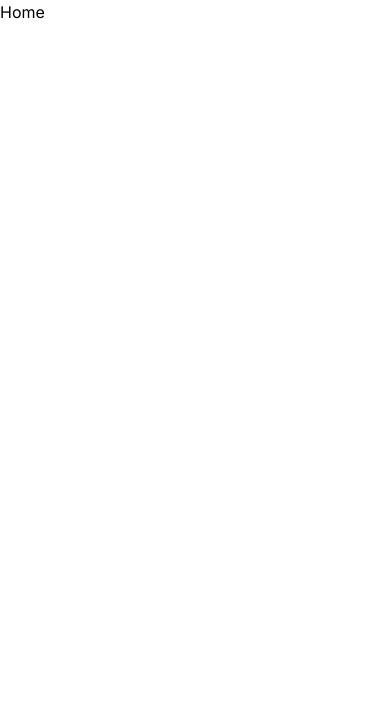
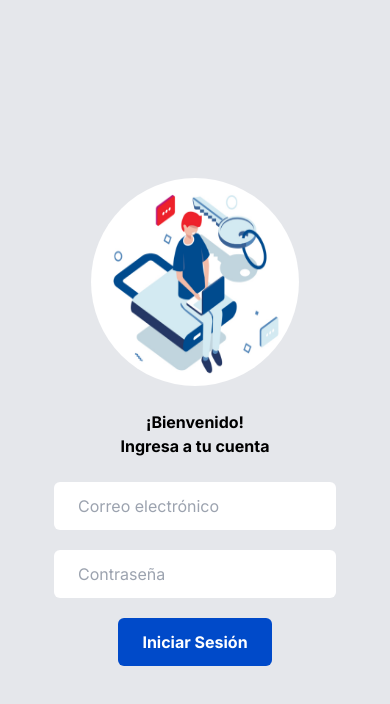
Before and after one commit to brunochan2001/Challenge, a Next.js app: page / in a window 390 px wide. Shown: the top 704 px of the page. Built offline with nearby package versions, Linux system fonts and the light colour scheme.

Commit message:
[i-3] Agrege rutas y paginas para home y login

```diff
--- /dev/null
+++ b/src/app/home/layout.tsx
@@ -0,0 +1,18 @@
+import { Layout } from '@/components/layout/Layout';
+import type { Metadata } from 'next';
+import { Inter } from 'next/font/google';
+
+const inter = Inter({ subsets: ['latin'] });
+
+export const metadata: Metadata = {
+  title: 'Home',
+  description: 'Home'
+};
+
+export default function RootLayout({
+  children
+}: Readonly<{
+  children: React.ReactNode;
+}>) {
+  return <Layout>{children}</Layout>;
+}
--- /dev/null
+++ b/src/app/home/page.tsx
@@ -0,0 +1,3 @@
+export default function Home() {
+  return <div>Home</div>;
+}
--- a/src/app/page.tsx
+++ b/src/app/page.tsx
@@ -1,5 +1,28 @@
 import Image from 'next/image';
+import LoginPortada from '@/assets/images/login.png';
+import { FormLogin } from '@/container/formLogin/FormLogin';
 
 export default function Home() {
-  return <div>Home</div>;
+  return (
+    <div className="flex h-screen">
+      <div className="hidden bg-white lg:flex items-center justify-center flex-1">
+        <Image alt="login-portada" src={LoginPortada} priority />
+      </div>
+      <div className="flex flex-col justify-center items-center flex-1 bg-gray-200">
+        <div className="flex flex-col gap-6 lg:gap-10 lg:w-[500px]">
+          <Image
+            alt="login-portada"
+            src={LoginPortada}
+            priority
+            className="w-52 h-52 rounded-full lg:hidden mx-auto"
+          />
+          <p className="font-bold text-center lg:text-2xl">
+            ¡Bienvenido! <br />
+            Ingresa a tu cuenta
+          </p>
+          <FormLogin />
+        </div>
+      </div>
+    </div>
+  );
 }
--- /dev/null
+++ b/src/components/layout/Header.tsx
@@ -0,0 +1,5 @@
+import React from 'react';
+
+export const Header = () => {
+  return <div>Header</div>;
+};
--- /dev/null
+++ b/src/components/layout/Layout.tsx
@@ -0,0 +1,17 @@
+import React from 'react';
+import { Header } from './Header';
+import { Sidebar } from './Sidebar';
+
+interface ILayout {
+  children: React.ReactNode;
+}
+
+export const Layout: React.FC<ILayout> = ({ children }) => {
+  return (
+    <div>
+      <Header />
+      <Sidebar />
+      {children}
+    </div>
+  );
+};
--- /dev/null
+++ b/src/components/layout/Sidebar.tsx
@@ -0,0 +1,5 @@
+import React from 'react';
+
+export const Sidebar = () => {
+  return <div>Sidebar</div>;
+};
--- /dev/null
+++ b/src/container/formLogin/FormLogin.tsx
@@ -0,0 +1,68 @@
+'use client';
+import React from 'react';
+import { useFormik } from 'formik';
+import * as Yup from 'yup';
+
+interface ILogin {
+  email: string;
+  password: string;
+}
+
+const LoginSchema = Yup.object().shape({
+  email: Yup.string().email('¡Correo inválido!').required('¡Campo requerido!'),
+  password: Yup.string()
+    .min(2, '¡Muy corto!')
+    .max(50, 'Muy largo!')
+    .required('¡Campo requerido!')
+});
+
+export const FormLogin = () => {
+  const loginFormik = useFormik<ILogin>({
+    initialValues: { email: '', password: '' },
+    validationSchema: LoginSchema,
+    onSubmit: (values: ILogin) => {
+      console.log(values);
+    }
+  });
+
+  return (
+    <form onSubmit={loginFormik.handleSubmit} className="flex flex-col gap-4">
+      <div className="flex flex-col gap-1">
+        <input
+          className="px-6 py-3 rounded-md w-full"
+          placeholder="Correo electrónico"
+          name="email"
+          value={loginFormik.values.email}
+          onChange={loginFormik.handleChange}
+        />
+        <p className="text-xs text-red-500">
+          {loginFormik.errors.email &&
+            loginFormik.touched.email &&
+            loginFormik.errors.email}
+        </p>
+      </div>
+      <div className="flex flex-col gap-1">
+        <input
+          className="px-6 py-3 rounded-md"
+          placeholder="Contraseña"
+          name="password"
+          value={loginFormik.values.password}
+          onChange={loginFormik.handleChange}
+        />
+        <p className="text-xs text-red-500">
+          {loginFormik.errors.password &&
+            loginFormik.touched.password &&
+            loginFormik.errors.password}
+        </p>
+      </div>
+      <div className="flex justify-center">
+        <button
+          className="bg-[#004AC9] px-6 py-3 lg:px-8 lg:py-4 rounded-md"
+          type="submit"
+        >
+          <p className=" text-white font-bold">Iniciar Sesión</p>
+        </button>
+      </div>
+    </form>
+  );
+};
--- a/tailwind.config.ts
+++ b/tailwind.config.ts
@@ -4,6 +4,7 @@ const config: Config = {
   content: [
     './src/pages/**/*.{js,ts,jsx,tsx,mdx}',
     './src/components/**/*.{js,ts,jsx,tsx,mdx}',
+    './src/container/**/*.{js,ts,jsx,tsx,mdx}',
     './src/app/**/*.{js,ts,jsx,tsx,mdx}'
   ],
   theme: {},
```
Also changed, not shown: src/assets/images/login.png (added).
